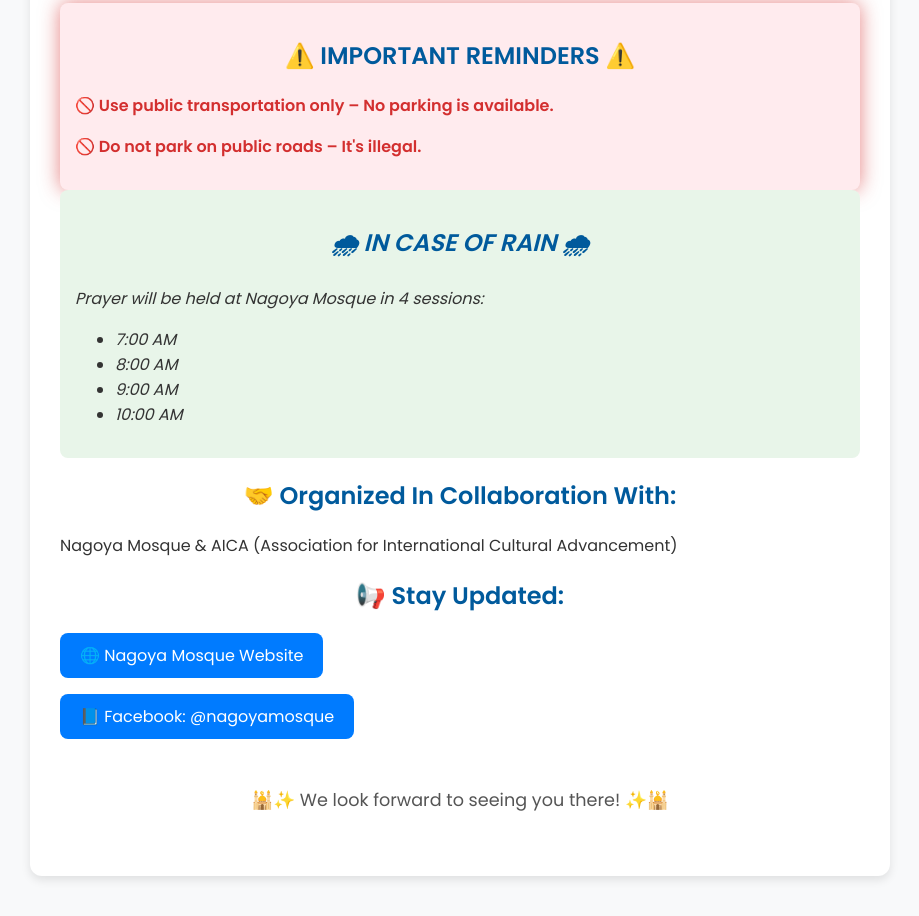
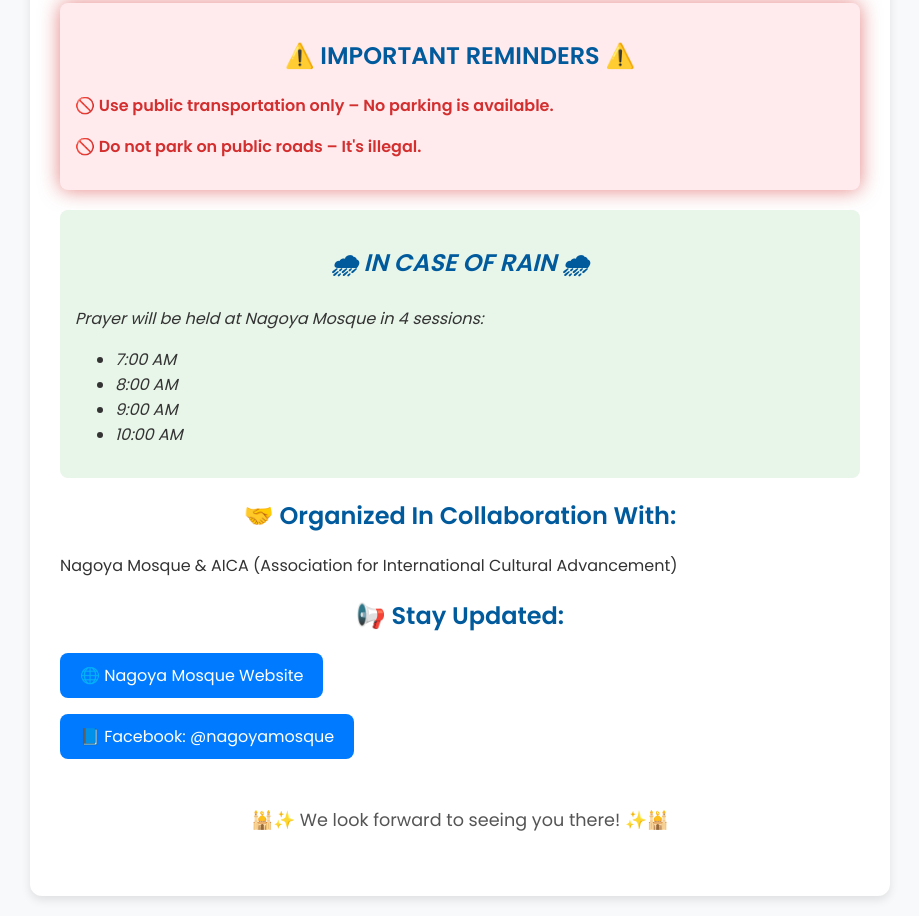
Before and after one commit to Blank871/eid-ul-adha-2025, a plain HTML site: page index.html in a window 1280 px wide. Shown: the part 1451-2367 px from the top of the page, without its empty margins (180-1099 px from the left). Drawn offline with Linux system fonts and the light colour scheme.

Commit message:
updated4

```diff
--- a/index.html
+++ b/index.html
@@ -59,6 +59,7 @@
             to { box-shadow: 0px 0px 20px rgba(211, 47, 47, 0.6); }
         }
         .rain-info {
+margin-top: 20px; /* Creates space above */
             background: #e8f5e9;
             padding: 15px;
             border-radius: 8px;
```
